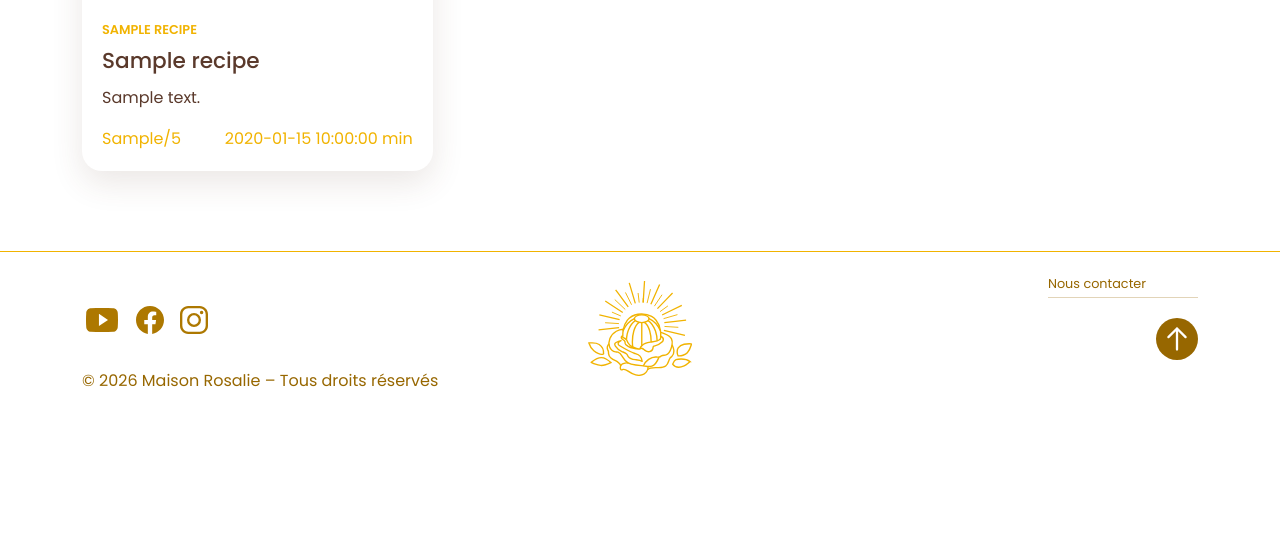
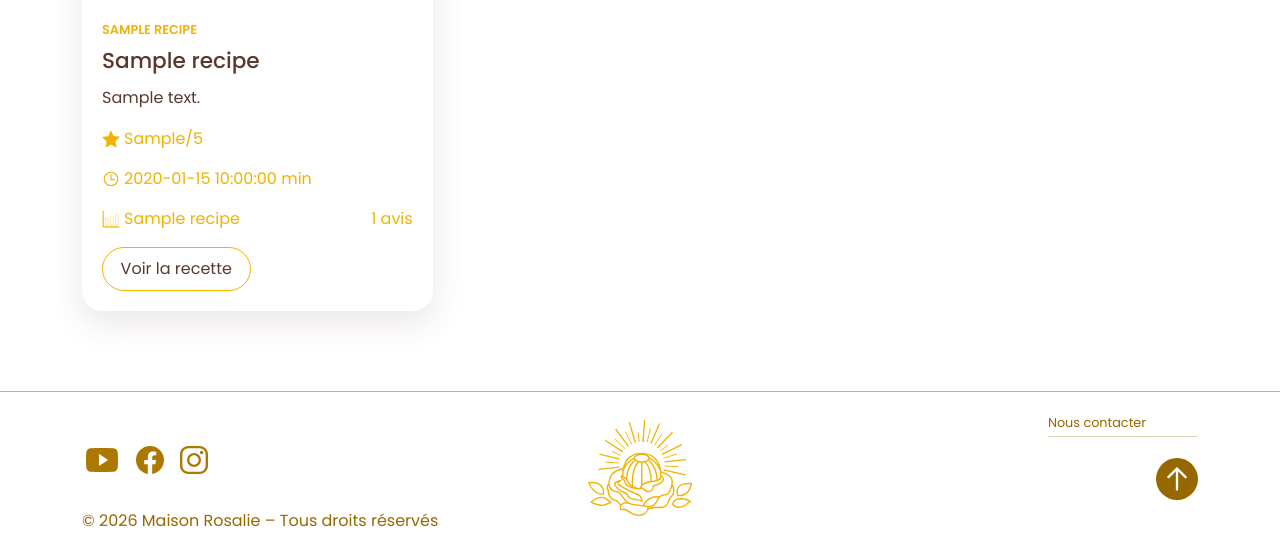
Before and after one commit to Bruce-Wuthrich/La-Maison-Rosalie, a PHP site: template view/publicView/recipesView.php in a window 1280 px wide. Shown: the part 1316-1861 px from the top of the page. Before the commit the page ends 1703 px from the top, so only its background shows below. Run offline with PHP 8.4, Linux system fonts and the light colour scheme; the template is opened without the code that fills it: most values are stand-ins (such as "Sample title", 1, 10 or a date in 2020); data that the repository does not hold is empty; some libraries are stand-ins or nearby versions.

Commit message:
feat: compléter les cartes des recettes (FE-20)

```diff
--- a/view/publicView/recipesView.php
+++ b/view/publicView/recipesView.php
@@ -138,16 +138,50 @@ $recipeImagePath = static function ($recipe): string {
                                     <?php echo htmlspecialchars((string) $recipe->getDescription(), ENT_QUOTES, 'UTF-8'); ?>
                                 </p>
 
-                                <div class="recipe-card-footer">
-                                    <span>
+                                <div class="recipe-card-footer flex-wrap">
+                                    <span class="d-inline-flex align-items-center gap-1">
+                                        <img src="assets/img/recettes/icons/<?php echo $recipe->getAverageRating() === null ? 'star-outline' : 'star-filled'; ?>.svg" width="18" height="18" alt="" aria-hidden="true">
                                         <?php
                                         echo $recipe->getAverageRating() === null
                                             ? 'Pas encore notée'
                                             : htmlspecialchars($recipe->getFormattedAverage(), ENT_QUOTES, 'UTF-8') . '/5';
                                         ?>
                                     </span>
-                                    <span><?php echo $recipe->getTotalTime(); ?> min</span>
+                                    <span class="d-inline-flex align-items-center gap-1">
+                                        <img src="assets/img/recettes/icons/time.svg" width="18" height="18" alt="" aria-hidden="true">
+                                        <?php echo $recipe->getTotalTime(); ?> min
+                                    </span>
+                                    <span class="d-inline-flex align-items-center gap-1">
+                                        <?php
+                                        $difficultyLevel = match ($recipe->getDifficulty()) {
+                                            'easy' => 1,
+                                            'medium' => 2,
+                                            'hard' => 3,
+                                            default => 0,
+                                        };
+                                        ?>
+                                        <svg width="18" height="18" viewBox="0 0 512 512" aria-hidden="true" focusable="false">
+                                            <g stroke="#F1B300" stroke-width="32" stroke-linecap="round" stroke-linejoin="round">
+                                                <path d="M32,32V464a16,16,0,0,0,16,16H480" fill="none" />
+                                                <rect x="96" y="224" width="80" height="192" rx="20"
+                                                    fill="<?php echo $difficultyLevel >= 1 ? '#F1B300' : 'none'; ?>" opacity="<?php echo $difficultyLevel >= 1 ? '1' : '0.25'; ?>" />
+                                                <rect x="240" y="176" width="80" height="240" rx="20"
+                                                    fill="<?php echo $difficultyLevel >= 2 ? '#F1B300' : 'none'; ?>" opacity="<?php echo $difficultyLevel >= 2 ? '1' : '0.25'; ?>" />
+                                                <rect x="383.64" y="112" width="80" height="304" rx="20"
+                                                    fill="<?php echo $difficultyLevel >= 3 ? '#F1B300' : 'none'; ?>" opacity="<?php echo $difficultyLevel >= 3 ? '1' : '0.25'; ?>" />
+                                            </g>
+                                        </svg>
+                                        <?php echo htmlspecialchars($recipe->getDifficultyLabel(), ENT_QUOTES, 'UTF-8'); ?>
+                                    </span>
+                                    <span>
+                                        <?php $ratingCount = (int) $recipe->getRatingCount(); ?>
+                                        <?php echo $ratingCount; ?> avis
+                                    </span>
                                 </div>
+                                <a class="recipe-filter d-inline-block mt-3"
+                                    href="?pg=recette&amp;slug=<?php echo rawurlencode((string) $recipe->getSlug()); ?>">
+                                    Voir la recette
+                                </a>
                             </div>
                         </article>
                     <?php } ?>
```
